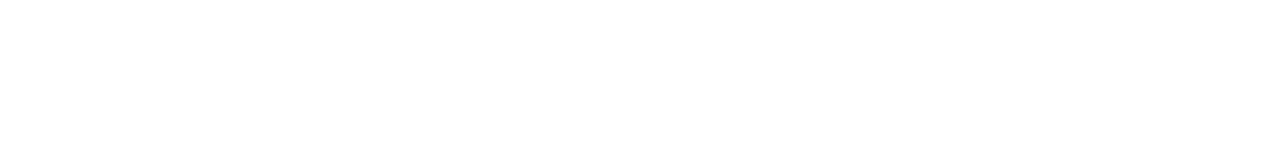
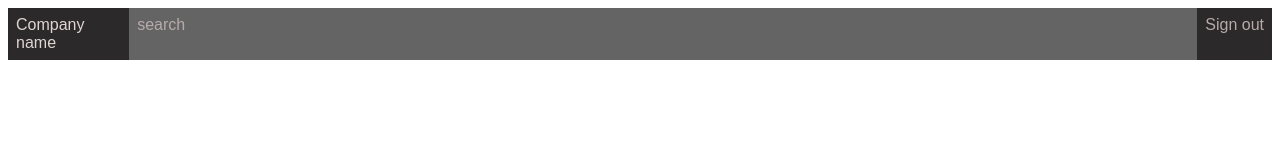
Before and after one commit to atefehbakhshi/CW11, a plain HTML site: page index.html in a window 1280 px wide. Drawn offline with Linux system fonts and the light colour scheme.

Commit message:
creating header using flexbox and linked styles.css

```diff
--- a/index.html
+++ b/index.html
@@ -6,10 +6,17 @@
     <meta http-equiv="X-UA-Compatible" content="IE=edge">
     <meta name="viewport" content="width=device-width, initial-scale=1.0">
     <title>Document</title>
+    <link rel="stylesheet" href="./style.css">
 </head>
 
 <body>
-    <header></header>
+    <header>
+        <div class="headerwrapper">
+            <div class="companyname">Company name</div>
+            <div class="search">search</div>
+            <div class="signout">Sign out</div>
+        </div>
+    </header>
     <aside></aside>
     <main></main>
 </body>
--- a/style.css
+++ b/style.css
@@ -0,0 +1,32 @@
+.headerwrapper{
+    display: flex;
+flex-direction: row;
+width: 100%;
+justify-content: space-between;
+font-family: Arial, Helvetica, sans-serif;
+
+}
+
+.companyname{
+    background-color: rgb(43, 41, 41);
+    color: rgb(224, 213, 213);
+    flex: 1;
+    display: flex;
+    padding: 8px;
+}
+
+.search{
+    background-color: rgb(101, 100, 100);
+    color: rgb(183, 171, 171); ;
+    flex: 10;
+    display: flex;
+    padding: 8px;
+}
+
+.signout{
+    background-color: rgb(43, 41, 41);
+    color: rgb(184, 170, 170);
+    /* flex: 1; */
+    justify-content: flex-end;
+    padding: 8px ;
+}
```
